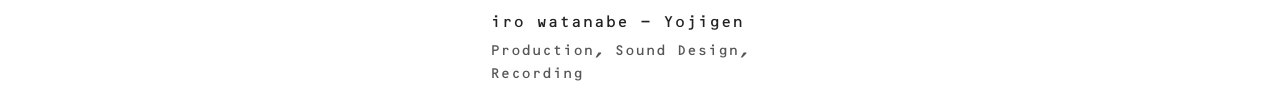
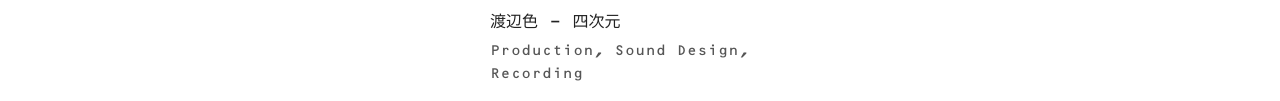
Before and after one commit to haruumin/website, a plain HTML site: page other_works.html in a window 1280 px wide. Shown: the part 505-606 px from the top of the page. Drawn offline with Linux system fonts and the light colour scheme.

Commit message:
mistake <<<<<<<<<

```diff
--- a/other_works.html
+++ b/other_works.html
@@ -24,7 +24,7 @@
       <!-- START: ECOCULTURE -->
       <a href="https://linkco.re/Gqs15RYs?lang=en" class="release-item">
         <img src="iro_yojigen.png" alt="Yojigen cover">
-        <p class="release-title">iro watanabe - Yojigen</p>
+        <p class="release-title">渡辺色 - 四次元</p>
         <p class="release-type">Production, Sound Design, Recording</p>
       </a>
       <!-- END: A SINGLE RELEASE -->
```
